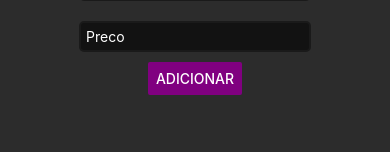
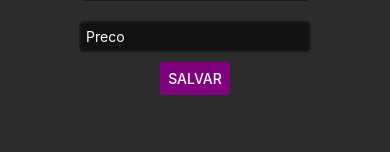
Before and after one commit to arthur-bbm/Catalogo_Jogos_I1, a React Native app: screen /Adicionar in a window 390 px wide. Shown: the part 443-595 px from the top of the page. Built offline with nearby package versions, Linux system fonts and the light colour scheme.

Commit message:
ultimas alteracoes(ainda tem q fazer a 3 tela)

```diff
--- a/src/telas/TelaAdicao.js
+++ b/src/telas/TelaAdicao.js
@@ -40,9 +40,9 @@ export default function TelaAdicao({ navigation }) {
       <Text style={styles.texto}>Tela Inicial</Text>
       <TextInput style={styles.input} placeholder='Nome' placeholderTextColor='#fff' value={nome} onChangeText={setNome}/>
       <TextInput style={styles.input} placeholder='Genero' placeholderTextColor='#fff' value={genero} onChangeText={setGenero}/>
-      <TextInput style={styles.input} placeholder='Ano de lancamento' placeholderTextColor='#fff' value={ano} onChangeText={setAno}/>
-      <TextInput style={styles.input} placeholder='Preco' placeholderTextColor='#fff' value={preco} onChangeText={setPreco}/>
-      <Button onPress={adicionarJogo} title='adicionar' color={'purple'}/>
+      <TextInput style={styles.input} placeholder='Ano de lancamento' placeholderTextColor='#fff' value={ano} onChangeText={setAno} keyboardType='numeric'/>
+      <TextInput style={styles.input} placeholder='Preco' placeholderTextColor='#fff' value={preco} onChangeText={setPreco} keyboardType='numeric'/>
+      <Button onPress={adicionarJogo} title='salvar' color={'purple'}/>
     </View>
   );
 }
```
